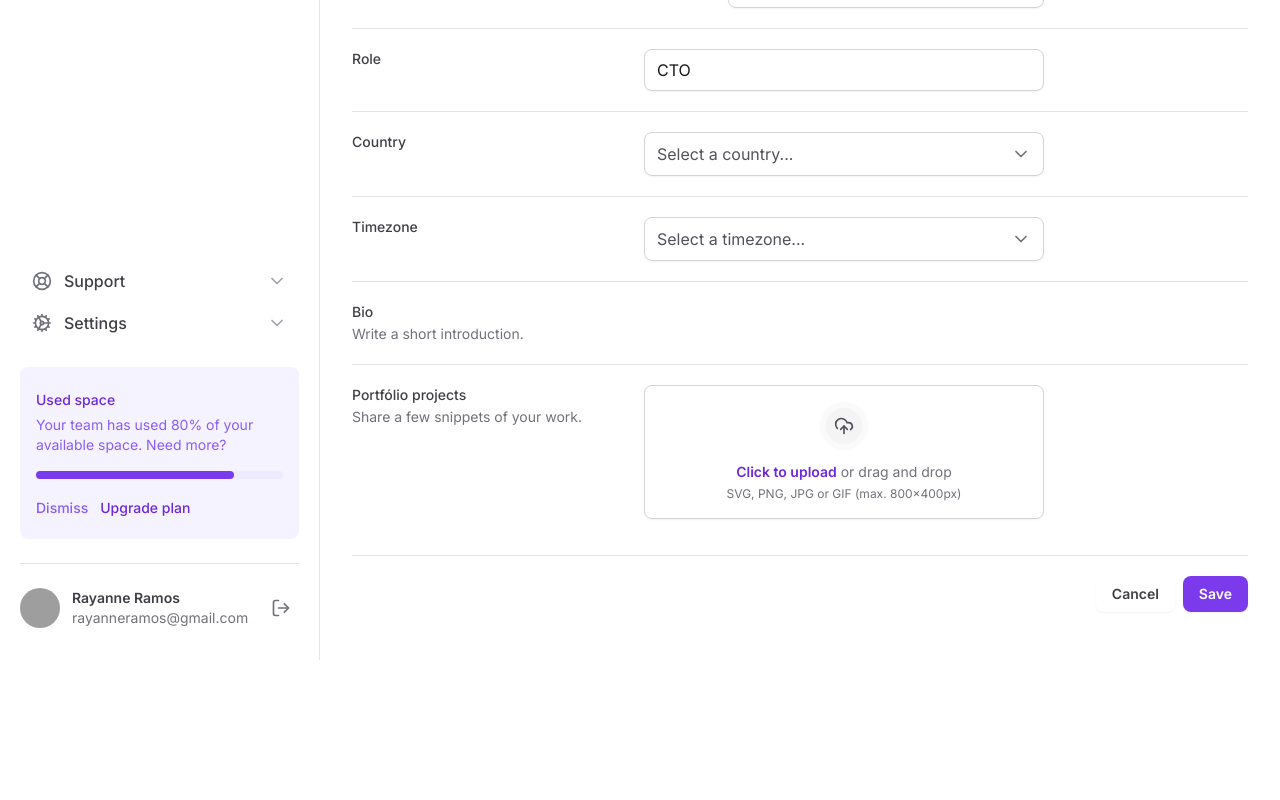
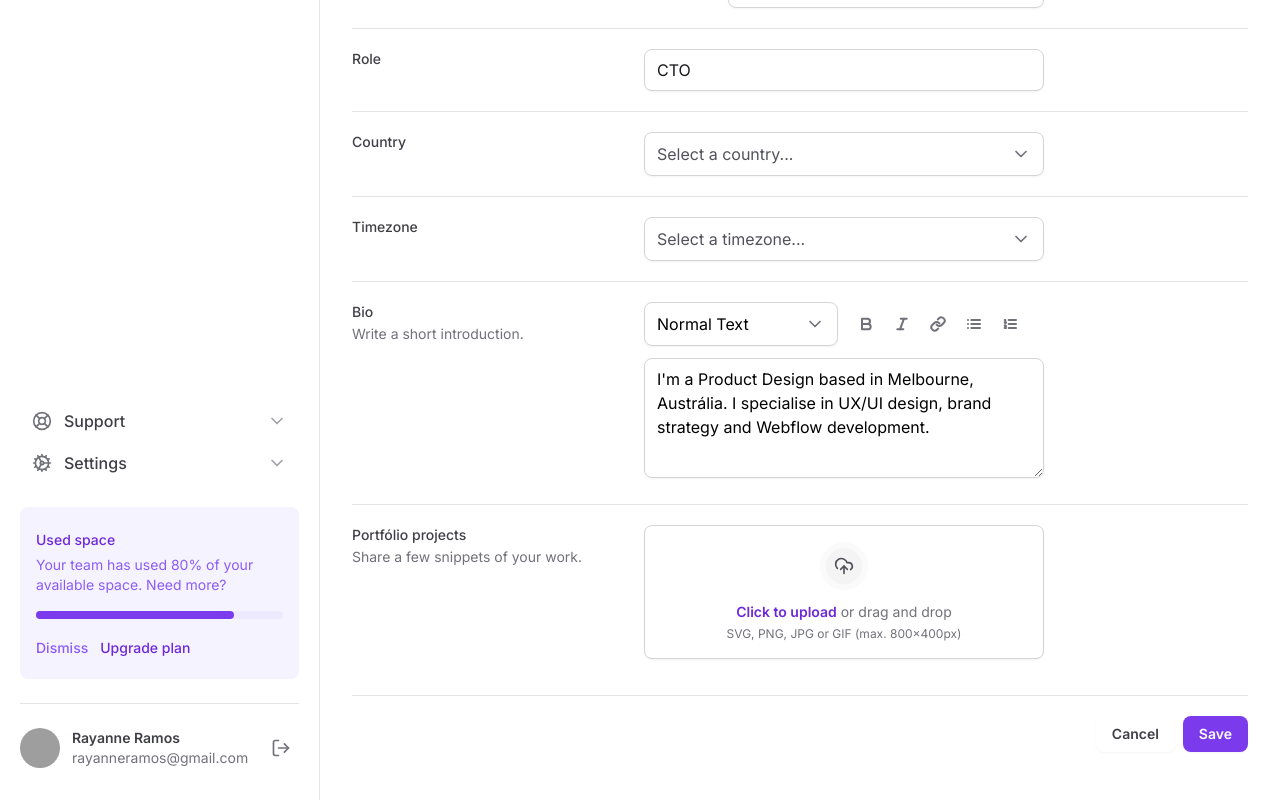
Before and after one commit to RayanneRamos/masterizando-tailwind, a Next.js app: page / in a window 1280 px wide. Shown: the part 542-1342 px from the top of the page. Before the commit the page ends 1202 px from the top, so only its background shows below. Built offline with nearby package versions, Linux system fonts and the light colour scheme; grey boxes are pictures that could not be loaded.

Commit message:
input de biografia

```diff
--- a/src/app/page.tsx
+++ b/src/app/page.tsx
@@ -3,9 +3,10 @@ import { InputControl, InputPrefix, InputRoot } from "@/components/Input";
 import { SettingsTabs } from "@/components/SettingsTabs";
 
 import * as FileInput from "../components/Form/FileInput";
-import { Mail } from "lucide-react";
+import { Bold, Italic, Link, List, ListOrdered, Mail } from "lucide-react";
 import { Select } from "@/components/Form/Select";
 import { SelectItem } from "@/components/Form/Select/SelectItem";
+import { Textarea } from "@/components/Form/Textarea";
 export default function Home() {
   return (
     <>
@@ -137,7 +138,54 @@ export default function Home() {
               </span>
             </label>
 
-            <div></div>
+            <div className="space-y-3">
+              <div className="grid grid-cols-2 gap-3">
+                <Select placeholder="" defaultValue="normal">
+                  <SelectItem value="normal" text="Normal Text" />
+                  <SelectItem value="md" text="Markdown" />
+                </Select>
+                <div className="flex items-center gap-1">
+                  <button
+                    type="button"
+                    className="rounded-md p-2 hover:bg-zinc-50"
+                  >
+                    <Bold className="h-4 w-4 text-zinc-500" strokeWidth={3} />
+                  </button>
+                  <button
+                    type="button"
+                    className="rounded-md p-2 hover:bg-zinc-50"
+                  >
+                    <Italic className="h-4 w-4 text-zinc-500" strokeWidth={3} />
+                  </button>
+                  <button
+                    type="button"
+                    className="rounded-md p-2 hover:bg-zinc-50"
+                  >
+                    <Link className="h-4 w-4 text-zinc-500" strokeWidth={3} />
+                  </button>
+                  <button
+                    type="button"
+                    className="rounded-md p-2 hover:bg-zinc-50"
+                  >
+                    <List className="h-4 w-4 text-zinc-500" strokeWidth={3} />
+                  </button>
+                  <button
+                    type="button"
+                    className="rounded-md p-2 hover:bg-zinc-50"
+                  >
+                    <ListOrdered
+                      className="h-4 w-4 text-zinc-500"
+                      strokeWidth={3}
+                    />
+                  </button>
+                </div>
+              </div>
+              <Textarea
+                id="bio"
+                defaultValue="I'm a Product Design based in Melbourne, Austrália. I specialise in UX/UI design, brand strategy and Webflow development."
+
+              />
+            </div>
           </div>
           <div className="grid grid-cols-form gap-3 pt-5">
             <label
--- a/src/components/Form/Select/index.tsx
+++ b/src/components/Form/Select/index.tsx
@@ -6,14 +6,14 @@ import { ChevronDown } from "lucide-react";
 import { ReactNode } from "react";
 import { SelectItem } from "./SelectItem";
 
-export type SelectProps = {
+export interface SelectProps extends SelectPrimitive.SelectProps {
   children: ReactNode;
   placeholder: string;
-};
+}
 
-export function Select({ children, placeholder }: SelectProps) {
+export function Select({ children, placeholder, ...props }: SelectProps) {
   return (
-    <SelectPrimitive.Root>
+    <SelectPrimitive.Root {...props}>
       <SelectPrimitive.Trigger className="flex h-11 w-full items-center justify-between gap-2 rounded-lg border border-zinc-300 px-3 py-2 shadow-sm data-[placeholder]:text-zinc-600">
         <SelectPrimitive.Value
           placeholder={placeholder}
@@ -29,11 +29,9 @@ export function Select({ children, placeholder }: SelectProps) {
           side="bottom"
           position="popper"
           sideOffset={8}
-          className="z-10 w-[--radix-select-trigger-width] overflow-hidden rounded-lg border border-zinc-200 bg-white"
+          className="z-10 w-[--radix-select-trigger-width] overflow-hidden rounded-lg border border-zinc-200 bg-white shadow-sm"
         >
-          <SelectPrimitive.Viewport>
-            {children}
-          </SelectPrimitive.Viewport>
+          <SelectPrimitive.Viewport>{children}</SelectPrimitive.Viewport>
         </SelectPrimitive.Content>
       </SelectPrimitive.Portal>
     </SelectPrimitive.Root>
--- /dev/null
+++ b/src/components/Form/Textarea.tsx
@@ -0,0 +1,13 @@
+/* eslint-disable prettier/prettier */
+import { ComponentProps } from "react";
+
+export type TextAreaProps = ComponentProps<"textarea">;
+
+export function Textarea(props: TextAreaProps) {
+  return (
+    <textarea
+      className="min-h-[120px] w-full resize-y rounded-lg border border-zinc-300 px-3 py-2 shadow-sm"
+      {...props}
+    />
+  );
+}
```
